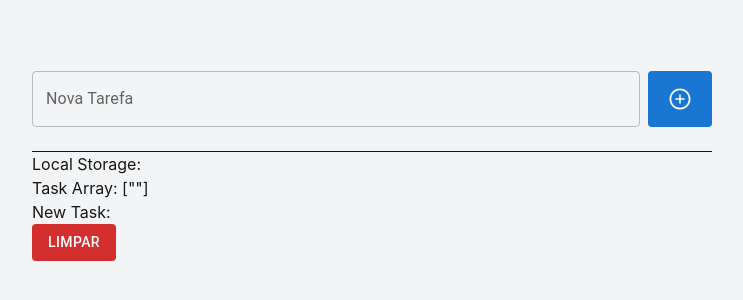
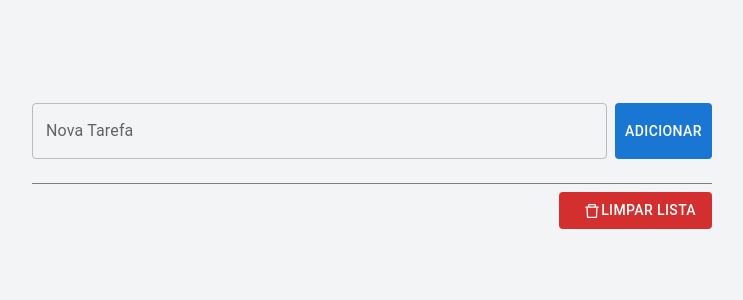
Before and after one commit to andradematheusdev/todo-list, a React (Vite) app: page / in a window 1280 px wide. Shown: the part 234-534 px from the top of the page, without its empty margins (268-1011 px from the left). Built offline with nearby package versions, Linux system fonts and the light colour scheme.

Commit message:
Style: update footer layout

```diff
--- a/src/App.tsx
+++ b/src/App.tsx
@@ -1,5 +1,5 @@
 import { Button, TextField } from "@mui/material";
-import { AiOutlinePlusCircle } from "react-icons/ai";
+import { AiOutlineDelete } from "react-icons/ai";
 import { useContext, useEffect, useState } from "react";
 import TaskList from "./components/TaskList";
 import { Context } from "./contexts/TaskContext";
@@ -48,19 +48,17 @@ function App() {
             onKeyDown={(e) => submitTask(e)
             }
           />
-          <Button variant="contained" onClick={addTask} disableElevation><AiOutlinePlusCircle size={24} /></Button>
+          <Button variant="contained" onClick={addTask} disableElevation>ADICIONAR</Button>
         </div>
         <div>
           <TaskList data={ tasks } />
         </div>
-        <div style={{border: 0, borderTop: 1, borderStyle: 'solid'}}>
-          <div>Local Storage: {localStorage.getItem("tasks")}</div>
-          <div>Task Array: ["{tasks?.join(', ')}"]</div>
-          <div>New Task: {newTask}</div>
-          <div>
-            <Button variant="contained" color="error" onClick={clearLocalStorage} disableElevation>LIMPAR</Button>
-          </div>
-        </div>
+        <footer>
+            <Button variant="contained" color="error" onClick={clearLocalStorage} disableElevation>
+              <AiOutlineDelete size={18} style={{marginLeft: 8}} />
+              Limpar Lista
+            </Button>
+        </footer>
       </div>
     </div>
   );
--- a/src/styles/global.css
+++ b/src/styles/global.css
@@ -45,3 +45,11 @@ body{
 .task-name{
   width: 100%;
 }
+
+footer{
+  display: flex;
+  justify-content: end;
+  width: 100%;
+  border-top: 1px solid gray;
+  padding-top: 8px;
+}
```
